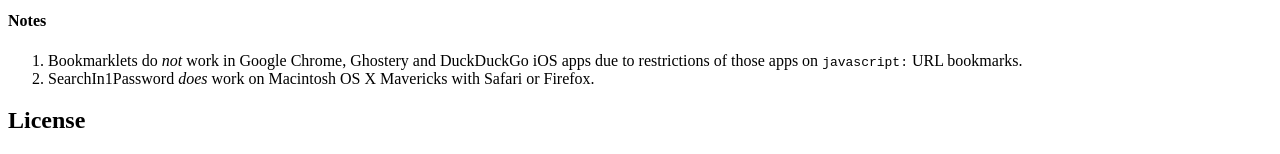
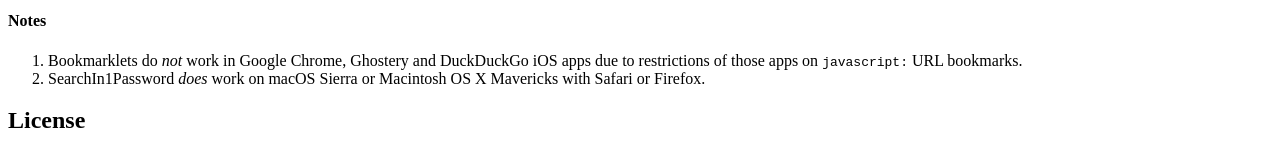
Before and after one commit to mobilemind/OpenInlets, a plain HTML site: page index.html in a window 1280 px wide. Shown: the part 1502-1656 px from the top of the page. Drawn offline with Linux system fonts and the light colour scheme.

Commit message:
index.html: update note to indicate it works with macOS Sierra

```diff
--- a/index.html
+++ b/index.html
@@ -81,7 +81,7 @@
 
 <ol>
 <li>Bookmarklets do <em>not</em> work in Google Chrome, Ghostery and DuckDuckGo iOS apps due to restrictions of those apps on <code>javascript:</code> URL bookmarks.</li>
-<li>SearchIn1Password <em>does</em> work on Macintosh OS X Mavericks with Safari or Firefox.</li>
+<li>SearchIn1Password <em>does</em> work on macOS Sierra or Macintosh OS X Mavericks with Safari or Firefox.</li>
 </ol>
 
 
```
